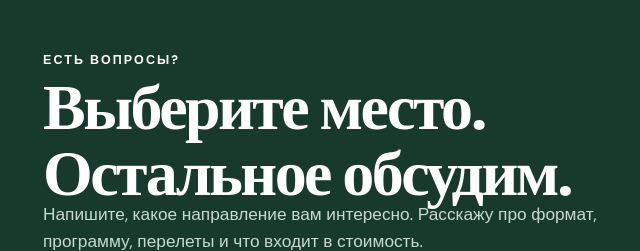
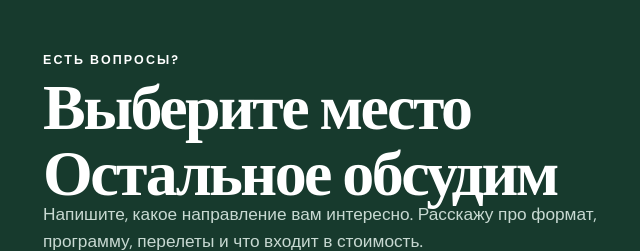
Before and after one commit to wertikooo-web/travel, a plain HTML site: page index.html in a window 1280 px wide. Shown: the part 6455-6706 px from the top of the page, 7-647 px from the left. Drawn offline with nearby package versions, Linux system fonts and the light colour scheme.

Commit message:
Remove punctuation from contact heading

```diff
--- a/index.html
+++ b/index.html
@@ -47,7 +47,7 @@ section{padding:105px 0}.intro{background:var(--cream)}.intro h2,.trips-head h2,
 <article class="trip nz-bg reveal"><div class="trip-photo"><img src="https://images.pexels.com/photos/31454745/pexels-photo-31454745.jpeg?auto=compress&cs=tinysrgb&w=1800" alt="Новая Зеландия" loading="lazy" decoding="async"></div><div class="trip-copy"><div class="country">Океания</div><h3>Новая Зеландия</h3><p class="trip-desc">Горы, ледниковые озера, длинные дороги и пейзажи, похожие на готовые декорации к кино. Здесь хочется меньше спешить и чаще останавливаться.</p><div class="tags"><span class="tag">горы</span><span class="tag">озера</span><span class="tag">дороги</span><span class="tag">дикая природа</span></div><div class="details"><div class="detail"><small>Даты</small><strong>2–12 декабря 2026</strong></div><div class="detail"><small>Цена</small><strong class="price">3390 €</strong></div></div><a class="btn" href="https://wa.me/37379676487?text=Хочу%20узнать%20про%20Новую%20Зеландию" target="_blank" rel="noopener">Узнать программу ↗</a></div></article>
 <article class="trip iceland-bg reveal"><div class="trip-photo"><img src="https://images.pexels.com/photos/34598727/pexels-photo-34598727.jpeg?auto=compress&cs=tinysrgb&w=1800" alt="Исландия" loading="lazy" decoding="async"></div><div class="trip-copy"><div class="country">Северная Атлантика</div><h3>Исландия</h3><p class="trip-desc">Лава, лед, водопады, суровый океан и зимний северный свет. Поездка для тех, кто любит сильные пейзажи и ощущение живой планеты под ногами.</p><div class="tags"><span class="tag">ледники</span><span class="tag">водопады</span><span class="tag">вулканы</span><span class="tag">север</span></div><div class="details"><div class="detail"><small>Даты</small><strong>3–8 января 2027</strong></div><div class="detail"><small>Цена</small><strong class="price">1330 €</strong></div></div><a class="btn" href="https://wa.me/37379676487?text=Хочу%20узнать%20про%20Исландию" target="_blank" rel="noopener">Узнать программу ↗</a></div></article>
 </div></section>
-<section class="contact" id="contacts"><div class="wrap contact-grid reveal"><div><div class="eyebrow">Есть вопросы?</div><h2>Выберите место. Остальное обсудим.</h2><p>Напишите, какое направление вам интересно. Расскажу про формат, программу, перелеты и что входит в стоимость.</p><a class="btn btn-main" href="https://wa.me/37379676487" target="_blank" rel="noopener">Написать в WhatsApp ↗</a></div><div class="contact-box"><div class="eyebrow" style="margin-bottom:18px">Alexei Ivantov · travel designer</div><div class="contact-links"><a href="tel:+37379676487">+373 79676487</a><a href="mailto:wertikoo@yahoo.com">wertikoo@yahoo.com</a><a href="https://www.facebook.com/aivantov" target="_blank" rel="noopener">Facebook</a><a href="https://www.facebook.com/openmir" target="_blank" rel="noopener">Открываем МИР</a></div></div></div></section>
+<section class="contact" id="contacts"><div class="wrap contact-grid reveal"><div><div class="eyebrow">Есть вопросы?</div><h2>Выберите место Остальное обсудим</h2><p>Напишите, какое направление вам интересно. Расскажу про формат, программу, перелеты и что входит в стоимость.</p><a class="btn btn-main" href="https://wa.me/37379676487" target="_blank" rel="noopener">Написать в WhatsApp ↗</a></div><div class="contact-box"><div class="eyebrow" style="margin-bottom:18px">Alexei Ivantov · travel designer</div><div class="contact-links"><a href="tel:+37379676487">+373 79676487</a><a href="mailto:wertikoo@yahoo.com">wertikoo@yahoo.com</a><a href="https://www.facebook.com/aivantov" target="_blank" rel="noopener">Facebook</a><a href="https://www.facebook.com/openmir" target="_blank" rel="noopener">Открываем МИР</a></div></div></div></section>
 </main>
 <footer><div class="wrap foot"><span>Авторские путешествия · 2026–2027</span><span>Новые места. Новые истории.</span></div></footer>
 <a class="mobile-cta" href="https://wa.me/37379676487" target="_blank" rel="noopener">Спросить о путешествии</a>
```
